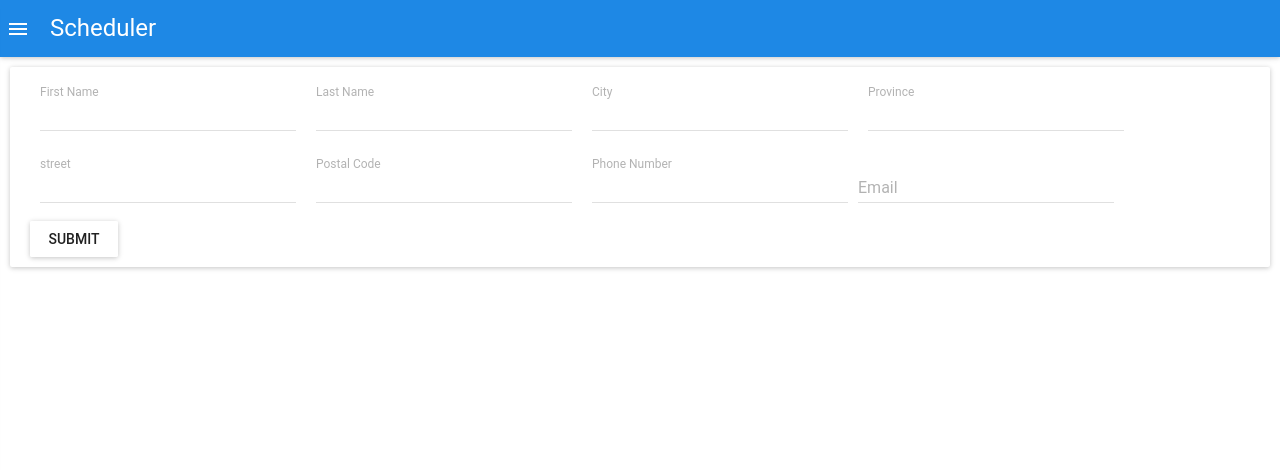
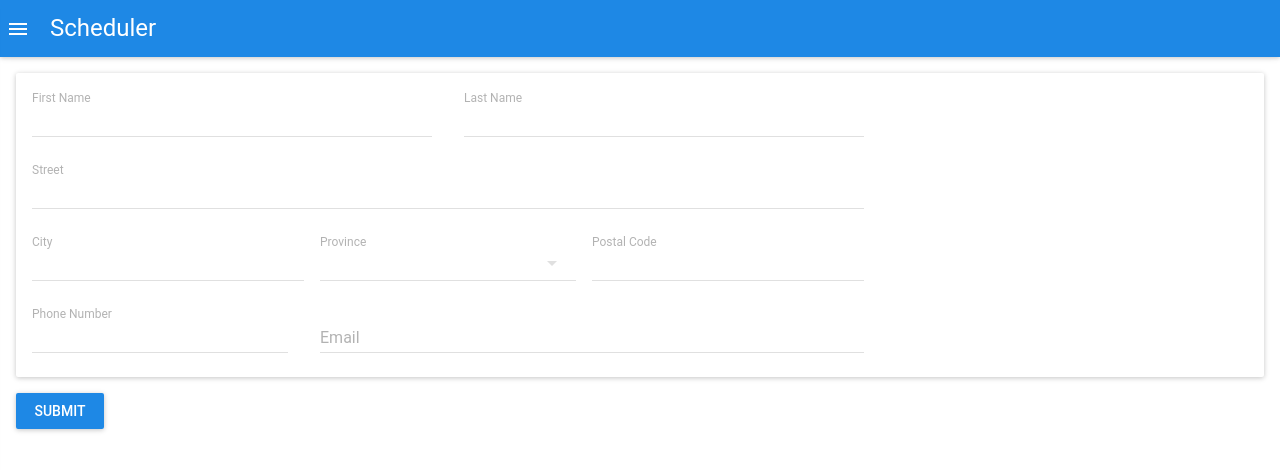
Before and after one commit to erikhelman/scheduler, a React (Create React App) app in the folder scheduler-fe/: page /main/profile in a window 1280 px wide. Shown: the top 470 px of the page. Built offline with nearby package versions, Linux system fonts and the light colour scheme; no server answers.

Commit message:
On branch master  Changes to be committed: 	modified:   scheduler-fe/src/MainPage.js 	modified:   scheduler-fe/src/ProfileForm.js 	modified:   scheduler-fe/src/ProfilePage.js 	modified:   scheduler-fe/src/StudentForm.js 	modified:   scheduler-fe/src/themeDefault.js

```diff
--- a/scheduler-fe/src/ProfileForm.js
+++ b/scheduler-fe/src/ProfileForm.js
@@ -2,6 +2,9 @@ import React from 'react';
 import TextField from 'material-ui/TextField';
 import RaisedButton from 'material-ui/RaisedButton';
 import { Card } from 'material-ui/Card';
+import {blue600} from 'material-ui/styles/colors';
+import SelectField from 'material-ui/SelectField';
+import MenuItem from 'material-ui/MenuItem'
 
 const ProfileForm = ({
   onSubmit,
@@ -14,85 +17,110 @@ const ProfileForm = ({
   province,
   postal,
   phone,
-  email
+  email,
+  onProvinceChange
  }) => (
-  <Card className="container" style={{margin: 10}}>
    <form action="/" onSubmit={onSubmit}>
 
-      <div style = {{display:'inline-block', marginLeft:20}}>
+     <Card className="container" style={{margin:'1em', paddingBottom:'1em'}}>
 
+       <div >
          <TextField
-          id="firstName"
            name="fname"
            floatingLabelText="First Name"
            floatingLabelFixed={true}
-          style = {{marginLeft: 10,  marginRight: 10}}
+           style={customStyle.nameTextFields}
+           underlineFocusStyle={customStyle.underlineStyle}
+           floatingLabelFocusStyle={customStyle.colorStyle}
            onChange={onChange}
            errorText={errors.name}
            value={fname}
          />
 
          <TextField
-          id="lastName"
            name="lname"
            floatingLabelText="Last Name"
            floatingLabelFixed={true}
-          style = {{marginLeft: 10,  marginRight: 10}}
+           style={customStyle.nameTextFields}
+           underlineFocusStyle={customStyle.underlineStyle}
+           floatingLabelFocusStyle={customStyle.colorStyle}
            onChange={onChange}
            errorText={errors.name}
            value={lname}
          />
-
+       </div>
+       <div>
          <TextField
-          id="city"
+           name="street"
+           floatingLabelText="Street"
+           floatingLabelFixed={true}
+           style={customStyle.streetTextfield}
+           underlineFocusStyle={customStyle.underlineStyle}
+           floatingLabelFocusStyle={customStyle.colorStyle}
+           onChange={onChange}
+           errorText={errors.name}
+           value={street}
+         />
+       </div>
+       <div style={{ display: 'flex', width:'54em'}}>
+         <TextField
            name="city"
            floatingLabelText="City"
            floatingLabelFixed={true}
-          style = {{marginLeft: 10,  marginRight: 10}}
+           style={customStyle.textfields}
+           underlineFocusStyle={customStyle.underlineStyle}
+           floatingLabelFocusStyle={customStyle.colorStyle}
            onChange={onChange}
            errorText={errors.name}
            value={city}
          />
 
-        <TextField
-          id="province"
+         <SelectField
            name="province"
            floatingLabelText="Province"
            floatingLabelFixed={true}
-          style = {{marginLeft: 10,  marginRight: 10}}
-          onChange={onChange}
+           style={customStyle.SelectField}
+           underlineFocusStyle={customStyle.underlineStyle}
+           floatingLabelFocusStyle={customStyle.colorStyle}
+           onChange={onProvinceChange}
            errorText={errors.name}
            value={province}
-        />
+         >
+           <MenuItem value={"1"} primaryText="Ontario" />
+           <MenuItem value={"2"} primaryText="Quebec" />
+           <MenuItem value={"3"} primaryText="Manitoba" />
+           <MenuItem value={"4"} primaryText="Alberta" />
+           <MenuItem value={"5"} primaryText="Saskatchewan" />
+           <MenuItem value={"6"} primaryText="British Columbia" />
+           <MenuItem value={"7"} primaryText="Nova Scotia" />
+           <MenuItem value={"8"} primaryText="Newfoundland" />
+           <MenuItem value={"9"} primaryText="Prince Edward Island" />
+           <MenuItem value={"10"} primaryText="Yukon" />
+           <MenuItem value={"11"} primaryText="Northwest Territories" />
+           <MenuItem value={"12"} primaryText="Nunavut" />
+         </SelectField>
+
 
          <TextField
-          id="street"
-          name="street"
-          floatingLabelText="street"
-          floatingLabelFixed={true}
-          style = {{marginLeft: 10,  marginRight: 10}}
-          onChange={onChange}
-          errorText={errors.name}
-          value={street}
-        />
-
-        <TextField
-          id="postal"
            name="postal"
            floatingLabelText="Postal Code"
            floatingLabelFixed={true}
-          style = {{marginLeft: 10,  marginRight: 10}}
+           style={customStyle.textfields}
+           underlineFocusStyle={customStyle.underlineStyle}
+           floatingLabelFocusStyle={customStyle.colorStyle}
            onChange={onChange}
            errorText={errors.name}
            value={postal}
          />
-
+       </div>
+       <div>
          <TextField
-          id="phone"
            name="phone"
            floatingLabelText="Phone Number"
            floatingLabelFixed={true}
-          style = {{marginLeft: 10,  marginRight: 10}}
+           style={customStyle.textfields}
+           underlineFocusStyle={customStyle.underlineStyle}
+           floatingLabelFocusStyle={customStyle.colorStyle}
            onChange={onChange}
            errorText={errors.name}
            value={phone}
@@ -105,17 +133,66 @@ const ProfileForm = ({
            onChange={onChange}
            errorText={errors.email}
            value={email}
+           style={customStyle.emailTextField}
+           underlineFocusStyle={customStyle.underlineStyle}
+           floatingLabelFocusStyle={customStyle.colorStyle}
          />
-        <div style={{paddingTop:10, paddingBottom:10}}>
+       </div>
+     </Card>
+
+     <div >
        <RaisedButton
          type="submit"
          label="Submit"
+         style={customStyle.general}
+         backgroundColor = '#1E88E5'
+         labelColor = '#FFFFFF'
        />
-        </div>
      </div>
    </form>
 
-  </Card>
      )
 
+const customStyle = {
+  textfields: {
+    marginRight:'1em',
+    marginLeft: '1em',
+    flex:'1',
+    //alignSelf: 'flex-end'
+  },
+  selectField: {
+    marginRight:'1em',
+    marginLeft: '1em',
+    alignSelf: 'flex-end'
+  },
+  streetTextfield: {
+    marginRight:'1em',
+    marginLeft: '1em',
+    width:'52em',
+    verticalAlign:'bottom'
+  },
+  nameTextFields: {
+    marginRight:'1em',
+    marginLeft: '1em',
+    width:'25em',
+    verticalAlign:'bottom'
+  },
+  emailTextField: {
+    marginRight:'1em',
+    marginLeft: '1em',
+    width:'34em',
+    verticalAlign:'bottom'
+  },
+  general: {
+    position: 'relative',
+    marginLeft: '1em'
+  },
+  colorStyle: {
+    color:blue600
+  },
+  underlineStyle: {
+    borderColor:blue600
+  },
+};
+
 export default ProfileForm;
--- a/scheduler-fe/src/ProfilePage.js
+++ b/scheduler-fe/src/ProfilePage.js
@@ -17,7 +17,8 @@ class ProfilePage extends React.Component {
       street: '',
       postal: '',
       phone: '',
-      email: ''
+      email: '',
+      value:1
     };
 
     this.handleSubmit = this.handleSubmit.bind(this);
@@ -59,7 +60,7 @@ class ProfilePage extends React.Component {
     var lname = this.state.lname;
     var city = this.state.city;
     var street = this.state.street;
-    var province = this.state.province;
+    var province = this.state.value;
     var postal = this.state.postal;
     var phone = this.state.phone;
     var email = this.state.email;
@@ -89,6 +90,10 @@ class ProfilePage extends React.Component {
     this.setState({ [event.target.name] : event.target.value});
   }
 
+handleProvinceChange = (event, index, value) => {
+  this.setState({value});
+
+}
   render() {
 
     var headerStyle = {
@@ -106,10 +111,11 @@ class ProfilePage extends React.Component {
           lname={this.state.lname}
           city={this.state.city}
           street={this.state.street}
-          province={this.state.province}
+          province={this.state.value}
           postal={this.state.postal}
           phone={this.state.phone}
           email={this.state.email}
+          onProvinceChange={this.handleProvinceChange}
         />
       </div>
     );
--- a/scheduler-fe/src/StudentForm.js
+++ b/scheduler-fe/src/StudentForm.js
@@ -1,10 +1,11 @@
 import React from 'react';
 import DatePicker from 'material-ui/DatePicker';
-import DropDownMenu from 'material-ui/DropDownMenu';
+import SelectField from 'material-ui/SelectField';
 import MenuItem from 'material-ui/MenuItem';
 import RaisedButton from 'material-ui/RaisedButton';
 import TextField from 'material-ui/TextField';
 import { Card } from 'material-ui/Card';
+import {blue600} from 'material-ui/styles/colors';
 
 const StudentForm = ({
   onChange,
@@ -16,70 +17,130 @@ const StudentForm = ({
   onGenderChange,
   onDateChange
  }) => (
-   <Card className="container" style={{margin: 10}} >
-
      <form onSubmit={onSubmit}>
 
 
        {students.map((student, idx) => (
-         <div className="students">
-
+         <Card className="students" style={{margin:'1em', paddingBottom: '1em'}}>
+           <div>
              <TextField
+               floatingLabelText="First Name"
                value={student.fname}
                name="fname"
                onChange={onChange(idx)}
-             style = {{marginLeft: 20,  marginRight: 10}}
+               style={customStyle.nameTextFields}
+               underlineFocusStyle={customStyle.underlineStyle}
+               floatingLabelFocusStyle={customStyle.colorStyle}
              />
-
              <TextField
+               floatingLabelText="Last Name"
                value={student.lname}
                name="lname"
                onChange={onChange(idx)}
-             style = {{marginLeft: 20,  marginRight: 10}}
+               style={customStyle.nameTextFields}
+               underlineFocusStyle={customStyle.underlineStyle}
+               floatingLabelFocusStyle={customStyle.colorStyle}
              />
-           <br />
-           <DropDownMenu
+             <RaisedButton
+               type="button"
+               onClick={removeStudent(idx)}
+               label = "Remove"
+               style={customStyle.removeButton}
+               backgroundColor = '#1E88E5'
+               labelColor = '#FFFFFF'
+             />
+           </div>
+           <div style={customStyle.general}>
+             <SelectField
                name="gender"
+               floatingLabelText="Gender"
+               floatingLabelFixed={true}
                value={student.gender}
                onChange={onGenderChange(idx)}
+               style={customStyle.SelectField}
+               underlineFocusStyle={customStyle.underlineStyle}
+               floatingLabelFocusStyle={customStyle.colorStyle}
              >
 
                <MenuItem value={"m"} primaryText="Male" />
                <MenuItem value={"f"} primaryText="Female" />
 
-           </DropDownMenu>
-           <br />
+             </SelectField>
+           </div>
+           <div style={customStyle.general}>
              <DatePicker
                name="dob"
-             hintText="Date of Birth"
+               floatingLabelText="Date of Birth"
+               floatingLabelFixed={true}
                container="inline"
                mode="landscape"
                value={student.dob}
                onChange={onDateChange(idx)}
-             style = {{marginLeft: 20,  marginRight: 10}} />
+               underlineFocusStyle={customStyle.underlineStyle}
+               floatingLabelFocusStyle={customStyle.colorStyle}
+               maxDate = {new Date()}
+             />
+           </div>
 
-           <button
-             type="button"
-             onClick={removeStudent(idx)}
-           className="small">-
-           </button>
-         </div>
+         </Card>
        ))}
+       <div >
          <RaisedButton
            type="button"
            onClick={addStudent}
-         style={{margin: 10}}
+           style={customStyle.general}
+           backgroundColor = '#1E88E5'
+           labelColor = '#FFFFFF'
            label = "Add Student"
          />
 
          <RaisedButton
            type="submit"
            label = "Submit Changes"
-         style={{margin: 10}}
+           style={customStyle.general}
+           backgroundColor = '#1E88E5'
+           labelColor = '#FFFFFF'
          />
+       </div>
+     </form>
 
-     </form>
-   </Card>
      )
 
+     const customStyle = {
+       textfields: {
+         marginRight:'1em',
+         marginLeft: '1em',
+         flex:'1',
+       },
+       selectField: {
+         marginRight:'1em',
+         marginLeft: '2em',
+         alignSelf: 'flex-end'
+       },
+       nameTextFields: {
+         marginRight:'1em',
+         marginLeft: '1em',
+         width:'25em',
+       },
+       emailTextField: {
+         marginRight:'1em',
+         marginLeft: '1em',
+         width:'34em',
+         verticalAlign:'bottom'
+       },
+       general: {
+         position: 'relative',
+         marginLeft: '1em'
+       },
+       removeButton: {
+         position: 'absolute',
+         right: '1em'
+       },
+       colorStyle: {
+         color:blue600
+       },
+       underlineStyle: {
+         borderColor:blue600
+       },
+     };
 export default StudentForm;
```
Also changed, not shown: scheduler-fe/src/MainPage.js (+4 -4 lines), scheduler-fe/src/themeDefault.js (+16 -0 lines). Lines whose indentation alone changed are shown as unchanged.
